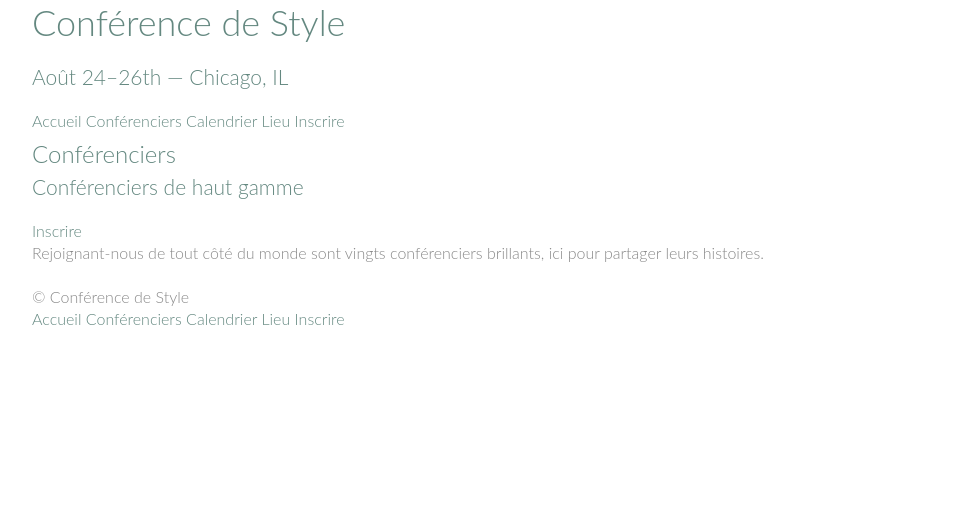
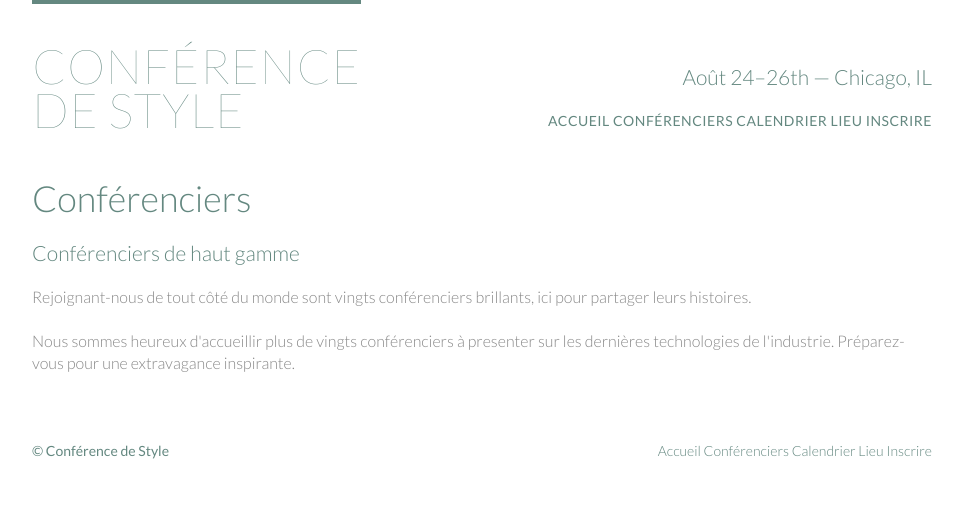
Before and after one commit to Joryal/shay-howe-html-css, a plain HTML site: page styles-conference/speakers.html in a window 1280 px wide. Shown: the whole page, without its empty margins (158-1121 px from the left). Drawn offline with Linux system fonts and the light colour scheme.

Commit message:
Update speakers.html

```diff
--- a/styles-conference/speakers.html
+++ b/styles-conference/speakers.html
@@ -4,14 +4,15 @@
         <meta charset="utf-8">
         <title>Conférenciers - Conférence de Style</title>
         <link rel="stylesheet" href="assets/stylesheets/main.css">
+        <link rel="stylesheet" href="http://fonts.googleapis.com/css?family=Lato:100,300,400">
     </head>
     <body>
-        <header class="container">
-            <h1>
-                <a href="index.html">Conférence de Style</a>
+        <header class="primary-header container group">
+            <h1 class="logo">
+                <a href="index.html">Conférence <br> de Style</a>
             </h1>
-            <h3>Août 24&ndash;26th &mdash; Chicago, IL</h3>
-            <nav>
+            <h3 class="tagline">Août 24&ndash;26th &mdash; Chicago, IL</h3>
+            <nav class="nav primary-nav">
                 <a href="index.html">Accueil</a>
                 <a href="speakers.html">Conférenciers</a>
                 <a href="calendrier.html">Calendrier</a>
@@ -19,19 +20,17 @@
                 <a href="register.html">Inscrire</a>
             </nav>
         </header>
-        <section class="container">
-            <section>
-                <a href="speakers.html">
-                    <h2>Conférenciers</h2>
+        <section class="row-alt">
+            <div class="lead container">
+                <h1>Conférenciers</h1>
                     <h3>Conférenciers de haut gamme</h3>
-                </a>
-                <a href="register.html">Inscrire</a>
                 <p>Rejoignant-nous de tout côté du monde sont vingts conférenciers brillants, ici pour partager leurs histoires.</p>
-            </section>
+                <p>Nous sommes heureux d'accueillir plus de vingts conférenciers à presenter sur les dernières technologies de l'industrie. Préparez-vous pour une extravagance inspirante.</p>
+            </div>
         </section>
-        <footer class="container">
+        <footer class="primary-footer container group">
             <small>&copy; Conférence de Style</small>
-            <nav>
+            <nav class="nav">
                 <a href="index.html">Accueil</a>
                 <a href="speakers.html">Conférenciers</a>
                 <a href="calendrier.html">Calendrier</a>
```
